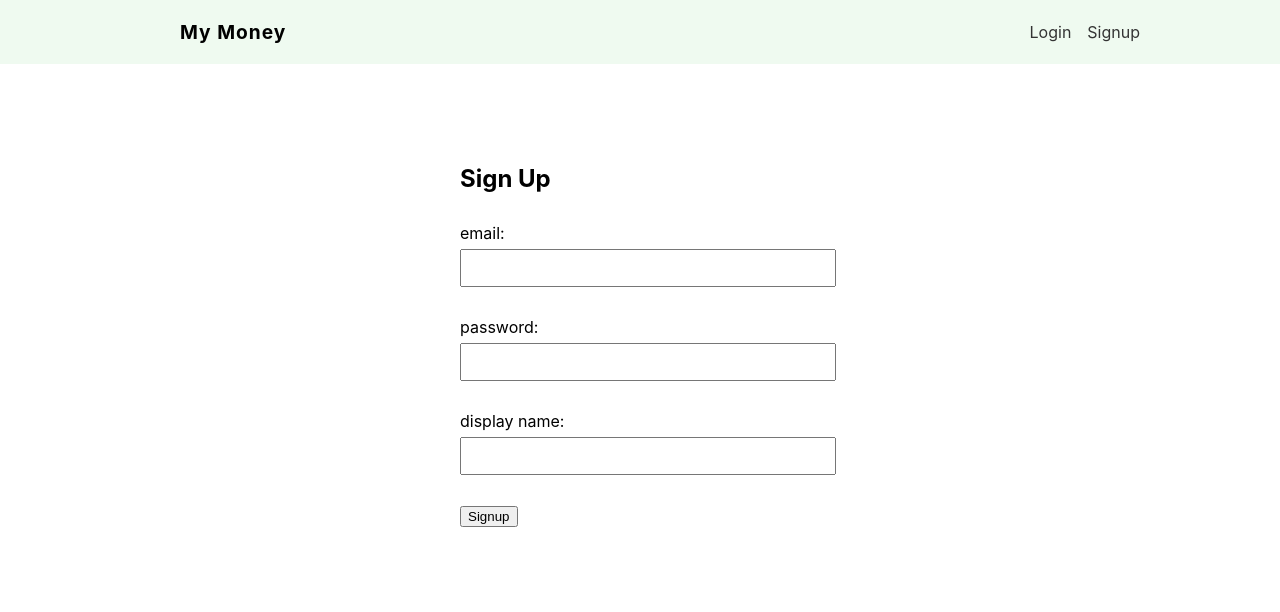
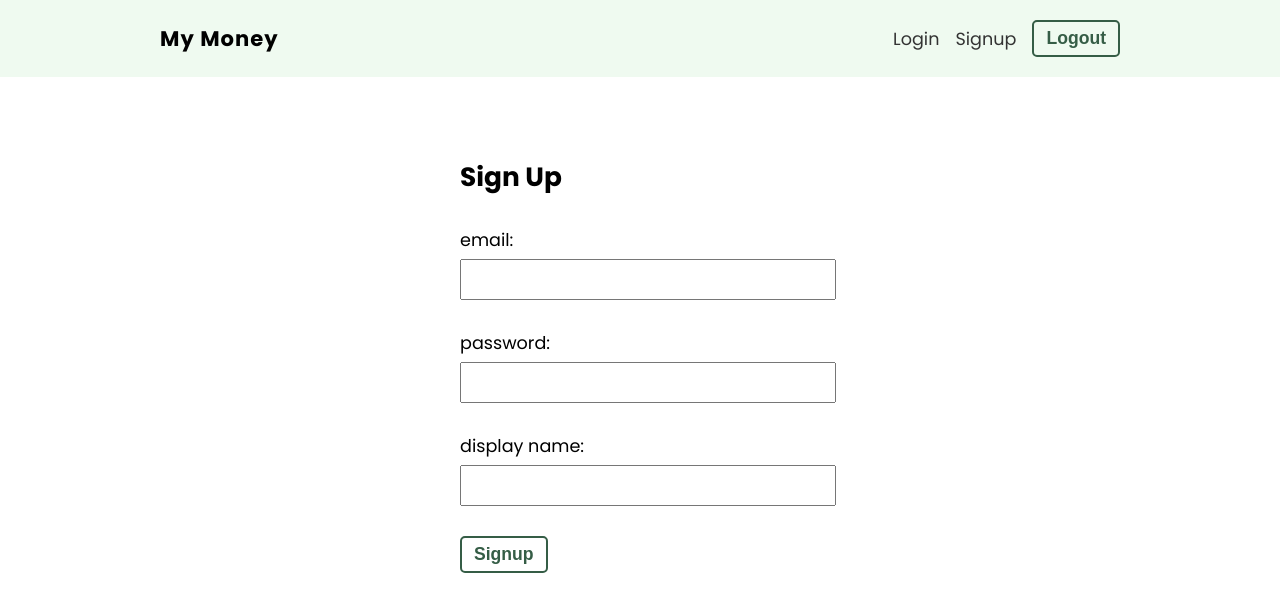
Before and after one commit to mckennamm/my-money-project, a React (Create React App) app: page /signup in a window 1280 px wide. Shown: the top 612 px of the page. Built offline with nearby package versions, Linux system fonts and the light colour scheme.

Commit message:
updated index.css to add some global button styling

```diff
--- a/src/components/Navbar.js
+++ b/src/components/Navbar.js
@@ -1,18 +1,21 @@
 //imports
 import { Link } from 'react-router-dom'
+import { useLogout } from '../hooks/useLogout'
 
 //styles
 import styles from './Navbar.module.css'
 
 
 export default function Navbar() {
-  console.log('Rendering Navbar component')
+  const { logout } = useLogout()
+
   return (
     <nav className={styles.navbar}>
       <ul>
         <li className={styles.title}>My Money</li>
         <li><Link to="/login" key="login">Login</Link></li>
         <li><Link to="/signup" key="signup">Signup</Link></li>
+        <li><button className="btn" onClick={logout}>Logout</button></li>
       </ul>
     </nav>
   )
--- /dev/null
+++ b/src/context/AuthContext.js
@@ -0,0 +1,32 @@
+//imports
+import { createContext, useReducer } from 'react'
+
+
+export const AuthContext = createContext()
+
+export const authReducer = (state, action) => {
+    switch (action.type) {
+        case 'LOGIN':
+            return { ...state, user: action.payload }
+        case 'LOGOUT':
+            return { ...state, user: null }
+        default:
+            return state
+
+    }
+}
+
+export const AuthContextProvider = ({ children }) => {
+
+    const [state, dispatch] = useReducer(authReducer, {
+        user:null
+    })
+
+    console.log('AuthContext state:', state)
+
+    return (
+        <AuthContext.Provider value={{ ...state, dispatch }}>
+            { children }
+        </AuthContext.Provider>
+    )
+}
--- /dev/null
+++ b/src/hooks/useAuthContext.js
@@ -0,0 +1,13 @@
+//imports
+import { AuthContext } from "../context/AuthContext"
+import { useContext } from "react"
+
+export const useAuthContext = () => {
+    const context = useContext(AuthContext)
+
+    if (!context) {
+        throw new Error('useAuthContext must be inside an AuthContextProvider')
+    }
+
+    return context
+}
--- /dev/null
+++ b/src/hooks/useLogout.js
@@ -0,0 +1,34 @@
+//imports
+import { useState } from 'react'
+import { projectAuth } from '../firebase/config'
+import { useAuthContext } from './useAuthContext'
+
+
+export const useLogout = () => {
+    const [error, setError] = useState(null)
+    const [isPending, setIsPending] = useState(false)
+    const { dispatch } = useAuthContext()
+
+    //logout function
+    const logout = async () => {
+        setError(null)
+        setIsPending(true)
+
+        //sign the user out
+        try {
+            await projectAuth.signOut()
+
+            //dispatch logout action
+            dispatch({ type: 'LOGOUT' })
+            setIsPending(false)
+            setError(null)
+        }
+        catch(err) {
+            console.log(err.message)
+            setError(err.message)
+            setIsPending(false)
+        }
+    }
+
+    return { logout, error, isPending }
+}
--- /dev/null
+++ b/src/hooks/useSignup.js
@@ -0,0 +1,47 @@
+//imports
+import { useState } from 'react'
+import { projectAuth } from '../firebase/config'
+import { useAuthContext } from './useAuthContext'
+
+
+//custom hook
+export const useSignup = () => {
+    const [error, setError] = useState(null)
+    const [isPending, setIsPending] = useState(false)
+    const { dispatch } = useAuthContext()
+
+    //signup function
+    const signup = async (email, password, displayName) => {
+        setError(null)
+        setIsPending(true)
+
+
+        try {
+            // signup user
+            const res = await projectAuth.createUserWithEmailAndPassword(email, password)
+
+
+            // check if the user is created
+            if (!res) {
+                throw new Error('Could not complete the signup')
+            }
+            // add desplay name to user
+            await res.user.updateProfile({ displayName })
+
+            // dispatch login action
+            dispatch({ type: 'LOGIN', payload: res.user })
+
+            setIsPending(false)
+            setError(null)
+
+
+        }
+        catch (err) {
+            console.log(err.message)
+            setError(err.message)
+            setIsPending(false)
+    }
+}
+
+    return { error, isPending, signup }
+}
--- a/src/index.css
+++ b/src/index.css
@@ -1,13 +1,33 @@
+@import url('https://fonts.googleapis.com/css2?family=Poppins:wght@100;200;300;400;500;600;700;800;900&display=swap');
+
+/*base styles*/
 body {
+  font-family: Poppins, sans-serif;
   margin: 0;
-  font-family: -apple-system, BlinkMacSystemFont, 'Segoe UI', 'Roboto', 'Oxygen',
-    'Ubuntu', 'Cantarell', 'Fira Sans', 'Droid Sans', 'Helvetica Neue',
-    sans-serif;
-  -webkit-font-smoothing: antialiased;
-  -moz-osx-font-smoothing: grayscale;
+ font-size: 1.1em;
 }
 
-code {
-  font-family: source-code-pro, Menlo, Monaco, Consolas, 'Courier New',
-    monospace;
+ul, li, p, h1, h2, h3, h4 {
+  margin: 0;
+  padding: 0;
 }
+
+ul {
+  list-style-type: none;
+}
+
+.btn {
+  background: none;
+  border: 2px solid #355d46;
+  padding: 6px 12px;
+  border-radius: 5px;
+  color: #355d46;
+  font-weight: bold;
+  cursor: pointer;
+  font-size: 1em;
+}
+
+.btn:hover {
+  background: #355d46;
+  color: white;
+}
--- a/src/index.js
+++ b/src/index.js
@@ -1,15 +1,18 @@
-import React from 'react';
-import ReactDOM from 'react-dom/client';
-import './index.css';
-import App from './App';
+import React from 'react'
+import ReactDOM from 'react-dom/client'
+import './index.css'
+import App from './App'
+import { AuthContextProvider } from './context/AuthContext'
 
 
-const root = ReactDOM.createRoot(document.getElementById('root'));
+const root = ReactDOM.createRoot(document.getElementById('root'))
 root.render(
   <React.StrictMode>
-    <App />
+    <AuthContextProvider>
+      <App />
+    </AuthContextProvider>
   </React.StrictMode>
-);
+)
 
 // If you want to start measuring performance in your app, pass a function
 // to log results (for example: reportWebVitals(console.log))
--- a/src/pages/signup/Signup.js
+++ b/src/pages/signup/Signup.js
@@ -1,17 +1,19 @@
 //styles
-import styles from './Signup.module.css';
+import styles from './Signup.module.css'
 //imports
-import { useState } from 'react';
+import { useState } from 'react'
+import { useSignup } from '../../hooks/useSignup'
 
 export default function Signup() {
-    console.log('Rendering Signup component');
-    const [email, setEmail] = useState('');
-    const [password, setPassword] = useState('');
-    const [displayName, setDisplayName] = useState('');
+
+    const [email, setEmail] = useState('')
+    const [password, setPassword] = useState('')
+    const [displayName, setDisplayName] = useState('')
+    const { signup, isPending, error } = useSignup()
 
     const handleSubmit = (e) => {
-        e.preventDefault();
-        console.log(email, password, displayName);
+        e.preventDefault()
+        signup(email, password, displayName)
     }
 
     return (
@@ -42,7 +44,12 @@ export default function Signup() {
                     value={displayName}
                 />
             </label>
-            <button className="btn">Signup</button>
+
+            { error && <p>{error}</p> }
+            { isPending && <button className="btn" disabled>Loading...</button> }
+            { !isPending && <button className="btn">Signup</button> }
+
+
         </form>
-    );
+    )
 }
```
